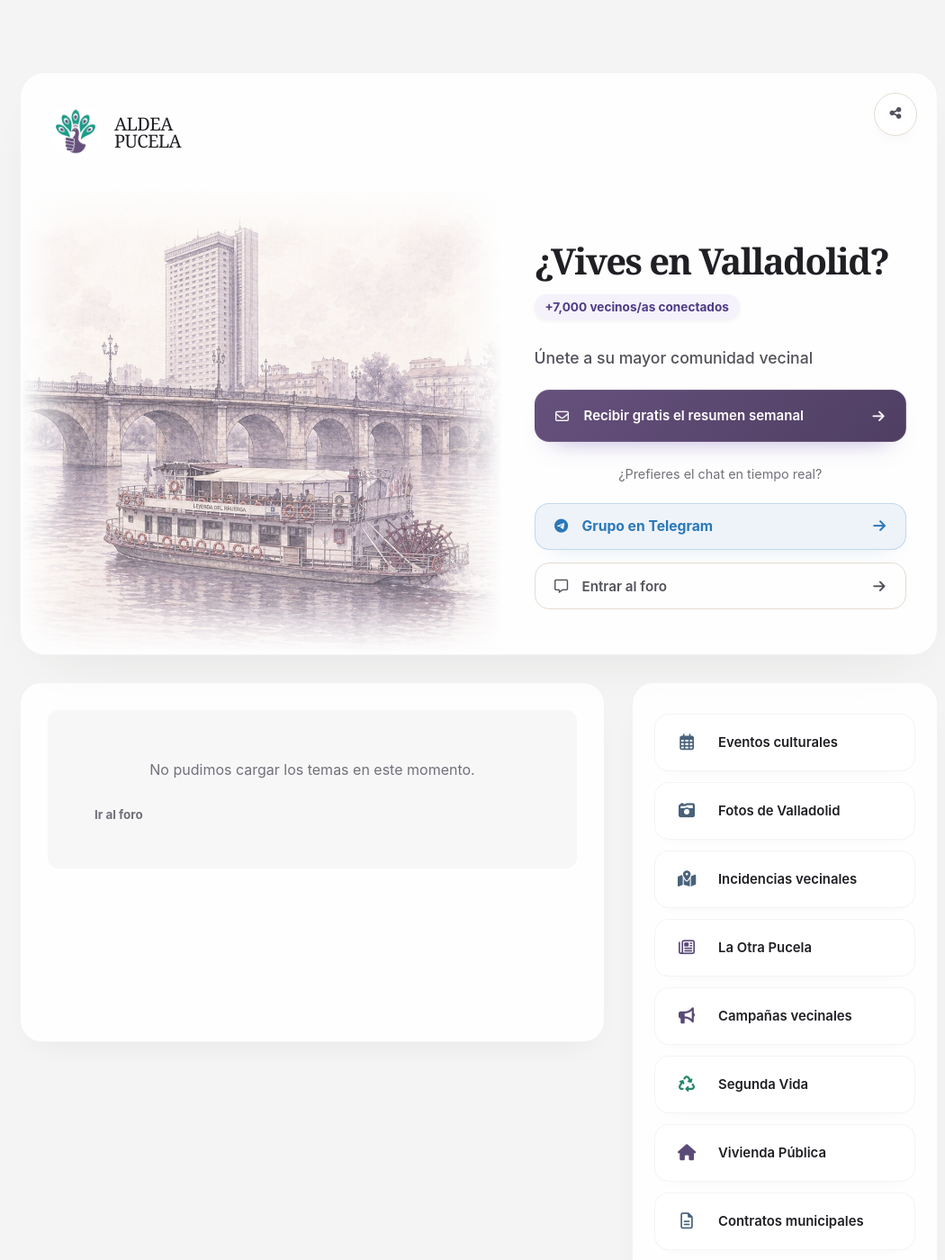
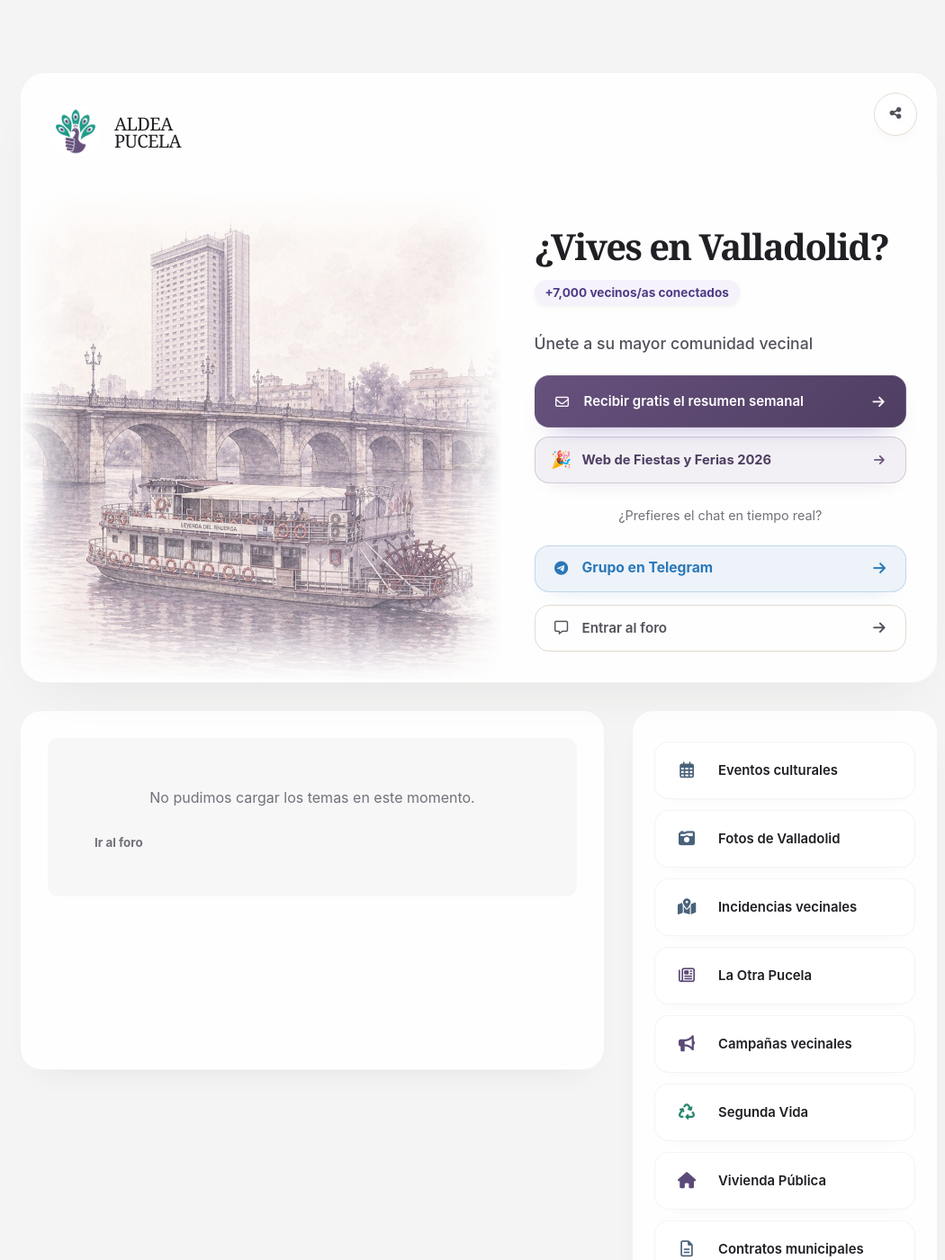
Before and after one commit to aldeapucela/web, a Jekyll site: the page built from index.html, in a window 1280 px wide and 1400 px high. Shown: the whole window at 90% size, without its empty margins (108-1158 px from the left). Built offline with Jekyll 4.4.1, drawn with Linux system fonts in a browser that asks for light colours; comment, search, counter and statistics services are not loaded.

Commit message:
Añade acceso a Fiestas y Ferias 2026

```diff
--- a/css/styles.css
+++ b/css/styles.css
@@ -663,6 +663,88 @@ p {
   border-color: var(--text-muted);
 }
 
+/* Fiestas y ferias 2026 - Secondary CTA */
+.festivals-2026-card {
+  display: flex;
+  align-items: center;
+  justify-content: flex-start;
+  gap: 12px;
+  margin-top: 10px;
+  padding: 14px 18px;
+  background: rgba(102, 81, 125, 0.08);
+  border: 1px solid rgba(102, 81, 125, 0.24);
+  border-radius: 16px;
+  color: var(--color-primary-dark);
+  font-size: 0.92rem;
+  font-weight: 700;
+  line-height: 1.2;
+  text-align: left;
+  text-decoration: none;
+  width: 100%;
+  box-shadow: 0 10px 24px -20px rgba(102, 81, 125, 0.48);
+  transition: transform 0.2s ease, background 0.2s ease, border-color 0.2s ease;
+}
+
+.festivals-2026-icon {
+  width: 22px;
+  min-width: 22px;
+  height: 22px;
+  display: inline-flex;
+  align-items: center;
+  justify-content: center;
+  font-family: "Apple Color Emoji", "Segoe UI Emoji", "Noto Color Emoji", sans-serif;
+  font-size: 1.16rem;
+  line-height: 1;
+  flex-shrink: 0;
+  user-select: none;
+}
+
+.festivals-2026-card .festivals-2026-label {
+  flex: 1;
+  display: inline-flex;
+  align-items: center;
+  white-space: nowrap;
+}
+
+.festivals-2026-card .cta-arrow {
+  width: 22px;
+  min-width: 22px;
+  height: 22px;
+  display: inline-flex;
+  align-items: center;
+  justify-content: center;
+  color: var(--color-primary);
+  margin-left: auto;
+  font-size: 0.84rem;
+}
+
+.festivals-2026-card:hover {
+  background: rgba(102, 81, 125, 0.14);
+  border-color: rgba(102, 81, 125, 0.42);
+  transform: translateY(-1px);
+}
+
+.festivals-2026-card:focus-visible {
+  outline: 2px solid var(--color-primary);
+  outline-offset: 3px;
+}
+
+[data-theme="dark"] .festivals-2026-card {
+  background: rgba(201, 183, 230, 0.12);
+  border-color: rgba(201, 183, 230, 0.28);
+  color: #D9C9FF;
+  box-shadow: 0 10px 24px -20px rgba(0, 0, 0, 0.48);
+}
+
+[data-theme="dark"] .festivals-2026-card i {
+  color: #D9C9FF;
+}
+
+[data-theme="dark"] .festivals-2026-card:hover {
+  background: rgba(201, 183, 230, 0.18);
+  border-color: rgba(217, 201, 255, 0.46);
+}
+
 
 /* Feature Grid (The Dashboard) - Strict 2 columns on mobile */
 .features-grid {
@@ -1242,7 +1324,8 @@ p {
 
   .hero-telegram-trigger .btn-secondary,
   .btn-tertiary,
-  .newsletter-card {
+  .newsletter-card,
+  .festivals-2026-card {
     max-width: 420px;
   }
 
@@ -1750,14 +1833,16 @@ p {
   }
 
   .hero-telegram-trigger .btn-secondary,
-  .btn-tertiary {
+  .btn-tertiary,
+  .festivals-2026-card {
     padding: 13px 14px;
     font-size: 0.9rem;
   }
 
   .newsletter-card span,
   .hero-telegram-trigger .btn-secondary span,
-  .btn-tertiary span {
+  .btn-tertiary span,
+  .festivals-2026-card span {
     white-space: nowrap;
   }
 }
--- a/index.html
+++ b/index.html
@@ -46,6 +46,12 @@ title: Aldea Pucela - La mayor comunidad vecinal online sobre Valladolid
                 <i class="fa-solid fa-arrow-right cta-arrow" aria-hidden="true"></i>
             </a>
 
+            <a href="https://fiestas.aldeapucela.org/" class="festivals-2026-card" target="_blank" rel="noopener">
+                <span class="festivals-2026-icon" aria-hidden="true">🎉</span>
+                <span class="festivals-2026-label">Web de Fiestas y Ferias 2026</span>
+                <i class="fa-solid fa-arrow-right cta-arrow" aria-hidden="true"></i>
+            </a>
+
             <a href="#" id="js-chat-trigger" class="hero-telegram-trigger" onclick="openTelegramModal(event)">
                 <span class="hero-telegram-text">¿Prefieres el chat en tiempo real?</span>
                 <span class="btn btn-secondary">
```
